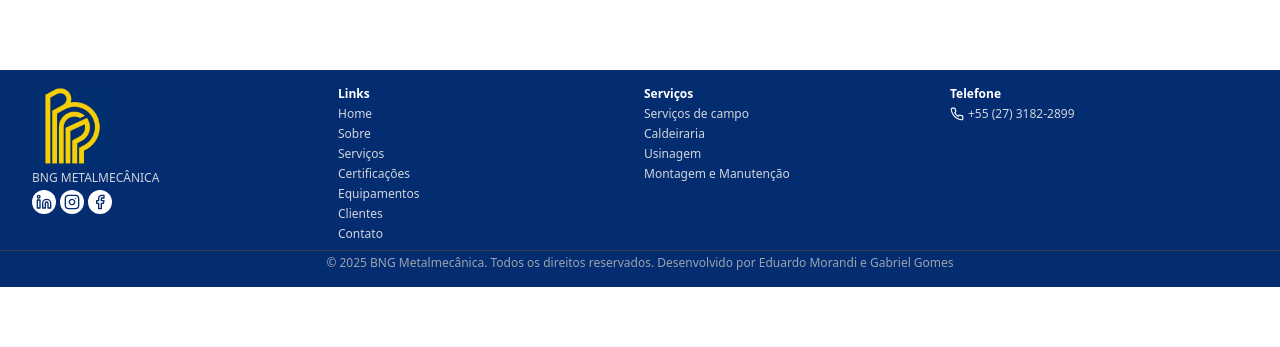
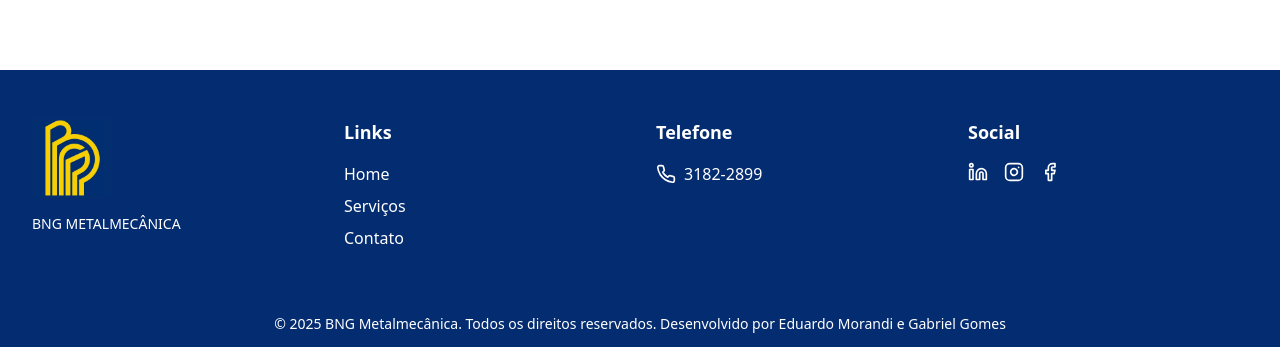
Before and after one commit to Morandi2707/BNG, a React (Vite) app: page / in a window 1280 px wide. Shown: the part 8688-9035 px from the top of the page. Before the commit the page ends 8975 px from the top, so only its background shows below. Built offline with nearby package versions, Linux system fonts and the light colour scheme.

Commit message:
footer com menos informações e menor, mais limpo e compacto e com animação de scroll

```diff
--- a/src/components/layout/Footer.tsx
+++ b/src/components/layout/Footer.tsx
@@ -1,84 +1,125 @@
 // src/components/layout/Footer.tsx
 import { useContext } from 'react';
-import { Linkedin, Instagram, Facebook, Phone } from 'lucide-react';
+import { Phone, Linkedin, Instagram, Facebook } from 'lucide-react';
 import Container from '../ui/Container';
 import { LanguageContext } from '../../contexts/LanguageContext';
 import LogoBNG from '../img/LOGO-BNG-SEM-NOME.png';
-import EGLogo from '../img/EG-logo.png';
 
 const Footer = () => {
   const { translate } = useContext(LanguageContext);
   const year = new Date().getFullYear();
+  const phoneNumber = '3182-2899';
 
   const social = [
-    { icon: <Linkedin size={16} />, href: 'https://www.linkedin.com/company/bng-metalmec%C3%A2nica-ltda?originalSubdomain=br' },
-    { icon: <Instagram size={16} />, href: 'https://www.instagram.com/bngmetalmecanica/' },
-    { icon: <Facebook size={16} />, href: 'http://www.facebook.com/bngmetalmecanica' }
+    { icon: <Linkedin size={20} />, href: 'https://www.linkedin.com/company/bng-metalmec%C3%A2nica-ltda?originalSubdomain=br' },
+    { icon: <Instagram size={20} />, href: 'https://www.instagram.com/bngmetalmecanica/' },
+    { icon: <Facebook size={20} />, href: 'http://www.facebook.com/bngmetalmecanica' },
   ];
 
-  const phone = translate('contact.info.phone1');
+  const handleSmoothScroll = (e: React.MouseEvent, href: string) => {
+    e.preventDefault();
+    const targetId = href.replace('#', '');
+    const targetElement = document.getElementById(targetId);
+    if (targetElement) {
+      const headerHeight = 80;
+      const elementPosition = targetElement.getBoundingClientRect().top + window.pageYOffset;
+      window.scrollTo({ top: elementPosition - headerHeight, behavior: 'smooth' });
+    }
+  };
 
   return (
-    <footer className="bg-[#042c70] text-white py-4">  {/* reduzido de py-8 para py-4 */}
-      <Container className="grid grid-cols-1 md:grid-cols-4 gap-2">  {/* gap reduzido */}
-        {/* Logo & Tagline */}
-        <div className="flex flex-col items-start space-y-1">  {/* espaçamentos internos menores */}
-          <img src={LogoBNG} alt="Logo BNG" className="w-20" />  {/* tamanho levemente reduzido */}
-          <p className="text-gray-300 text-xs">{translate('footer.tagline')}</p>
-          <div className="flex space-x-1">  {/* espaçamento menor */}
+    <footer className="bg-[#042c70] text-white">
+      <Container className="py-12">
+        <div className="grid grid-cols-1 md:grid-cols-4 gap-8">
+          {/* Logo & Tagline Column */}
+          <div className="col-span-1">
+            <div className="flex flex-col items-center md:items-start">
+              {/* Logo aumentada */}
+              <img src={LogoBNG} alt="BNG Metalmecânica" className="h-20 mb-4" />
+              <p className="text-sm text-center md:text-left">
+                {translate('footer.tagline')}
+              </p>
+            </div>
+          </div>
+
+          {/* Links Column */}
+          <div className="col-span-1">
+            <h4 className="text-white text-lg font-semibold mb-4 text-center md:text-left">
+              {translate('footer.links')}
+            </h4>
+            <ul className="space-y-2 text-center md:text-left">
+              <li>
+                <a
+                  href="#home"
+                  onClick={(e) => handleSmoothScroll(e, '#home')}
+                  className="hover:text-white block"
+                >
+                  {translate('nav.home')}
+                </a>
+              </li>
+              <li>
+                <a
+                  href="#services"
+                  onClick={(e) => handleSmoothScroll(e, '#services')}
+                  className="hover:text-white block"
+                >
+                  {translate('nav.services')}
+                </a>
+              </li>
+              <li>
+                <a
+                  href="#contact"
+                  onClick={(e) => handleSmoothScroll(e, '#contact')}
+                  className="hover:text-white block"
+                >
+                  {translate('nav.contact')}
+                </a>
+              </li>
+            </ul>
+          </div>
+
+          {/* Telefone Column */}
+          <div className="col-span-1">
+            <h4 className="text-white text-lg font-semibold mb-4 text-center md:text-left">
+              {translate('contact.info.phoneLabel')}
+            </h4>
+            <div className="flex items-center justify-center md:justify-start">
+              <Phone size={20} className="mr-2" />
+              <span className="text-white">{phoneNumber}</span>
+            </div>
+          </div>
+
+          {/* Social Column */}
+          <div className="col-span-1">
+            <h4 className="text-white text-lg font-semibold mb-4 text-center md:text-left">
+              Social
+            </h4>
+            <div className="flex justify-center md:justify-start space-x-4">
               {social.map((s, i) => (
                 <a
                   key={i}
                   href={s.href}
                   target="_blank"
                   rel="noopener noreferrer"
-                className="bg-white text-[#042c70] p-1 rounded-full hover:bg-gray-200 transition"
+                  className="hover:text-white"
                 >
                   {s.icon}
                 </a>
               ))}
             </div>
           </div>
-
-        {/* Quick Links */}
-        <div>
-          <h3 className="font-bold mb-1 text-xs">{translate('footer.links')}</h3>
-          <ul className="space-y-1 text-gray-300 text-xs">
-            {['home', 'about', 'services', 'certifications', 'equipment', 'clients', 'contact'].map(id => (
-              <li key={id}>
-                <a href={`#${id}`} className="hover:text-white">
-                  {translate(`nav.${id}`)}
-                </a>
-              </li>
-            ))}
-          </ul>
-        </div>
-
-        {/* Services */}
-        <div>
-          <h3 className="font-bold mb-1 text-xs">{translate('footer.services')}</h3>
-          <ul className="space-y-1 text-gray-300 text-xs">
-            {['structures', 'boilermaking', 'machining', 'maintenance'].map(key => (
-              <li key={key}>
-                {translate(`services.${key}`)}
-              </li>
-            ))}
-          </ul>
-        </div>
-
-        {/* Apenas Telefone */}
-        <div>
-          <h3 className="font-bold mb-1 text-xs">{translate('contact.info.phoneLabel')}</h3>
-          <div className="flex items-center text-gray-300 text-xs">
-            <Phone size={14} className="text-white mr-1" />  {/* ícone menor */}
-            <span>{phone}</span>
-          </div>
         </div>
       </Container>
 
-      {/* Copyright + Logo EG */}
-      <div className="border-t border-gray-700 mt-2 pt-1 text-center text-gray-400 flex items-center justify-center gap-1 text-xs">  {/* texto e espaçamentos ~ menores */}
+      {/* Copyright Section */}
+      <div className="w-full bg-[#042c70] py-4">
+        <Container>
+          <div className="flex justify-center items-center">
+            <p className="text-white text-sm">
               {translate('footer.copyright').replace('{{year}}', String(year))}
+            </p>
+          </div>
+        </Container>
       </div>
     </footer>
   );
```
Lines whose indentation alone changed are shown as unchanged.
